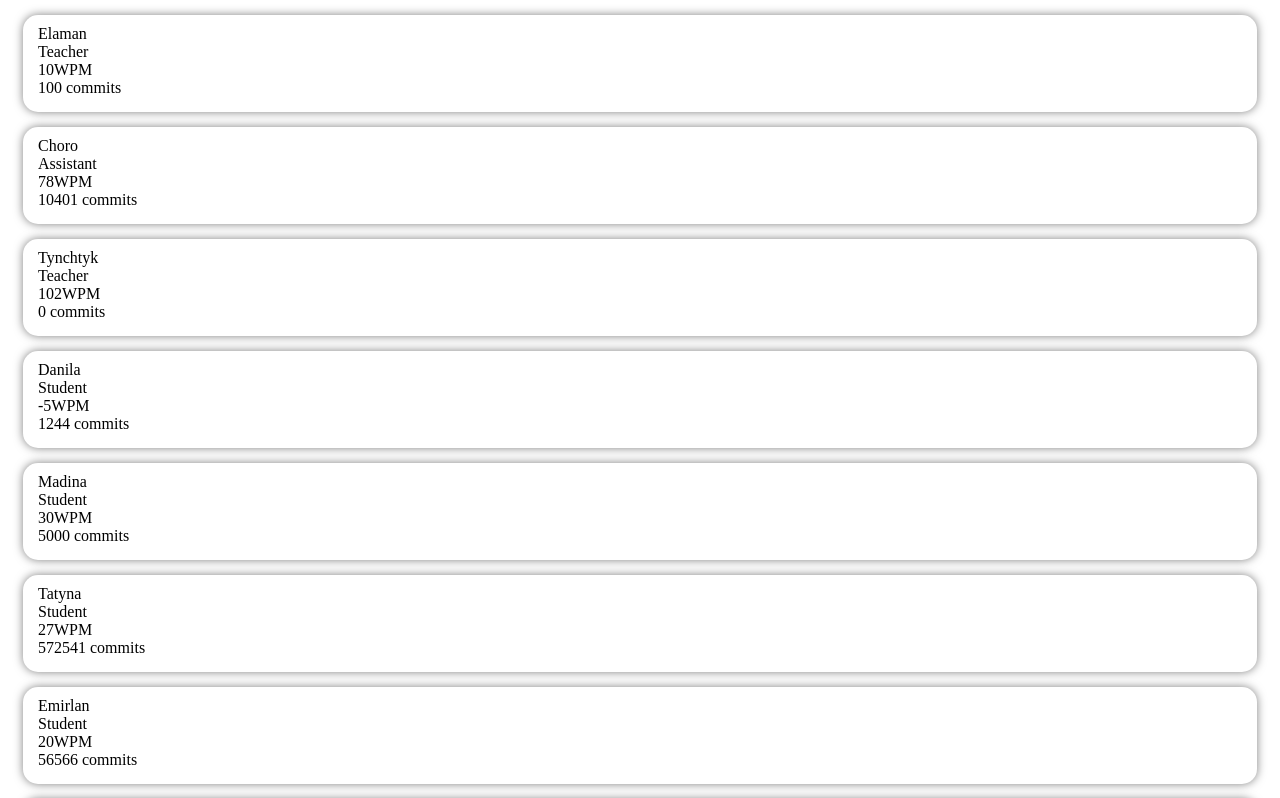
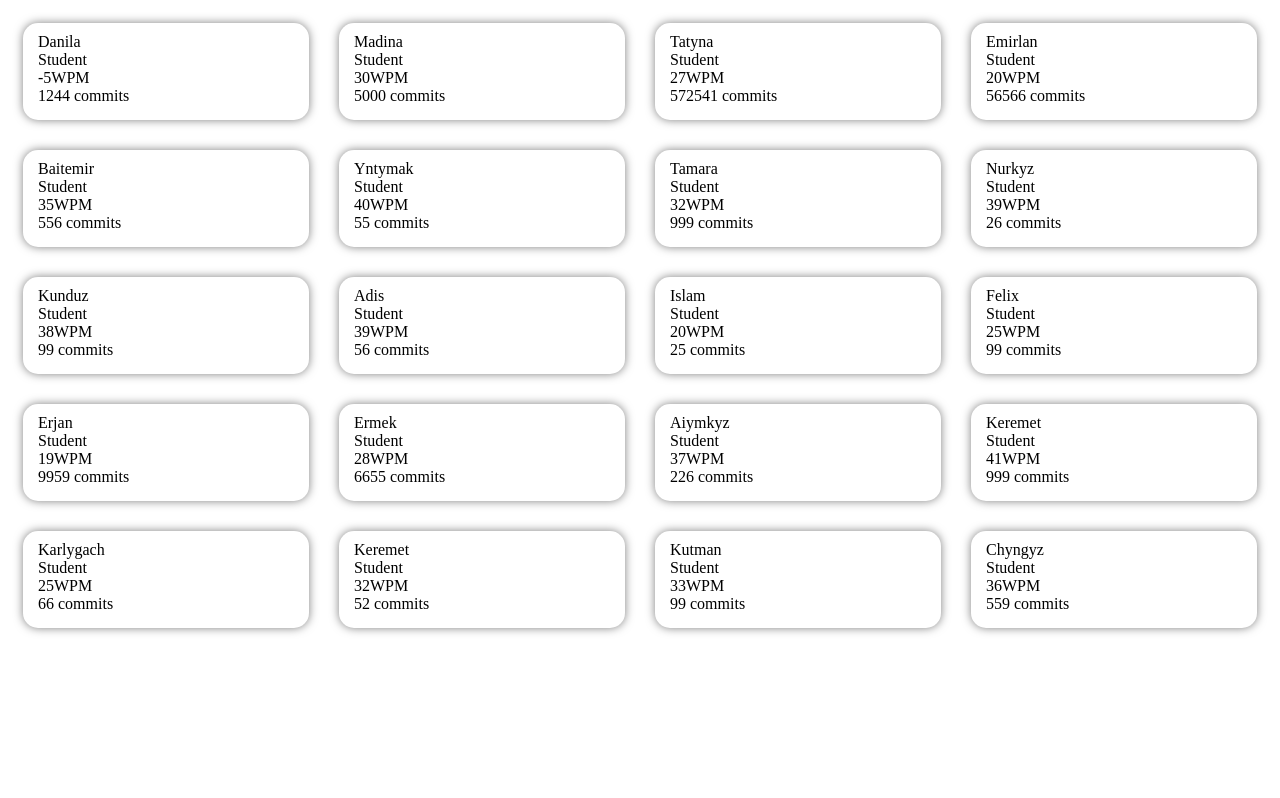
Before and after one commit to MadinaTadjidinova/my-first-app, a React (Create React App) app: page / in a window 1280 px wide. Shown: the top 798 px of the page. Built offline with nearby package versions, Linux system fonts and the light colour scheme.

Commit message:
Started to do home work

```diff
--- a/src/App.js
+++ b/src/App.js
@@ -1,4 +1,4 @@
-import Person from "./13.03.2021/Person/Person";
+import PersonList from "./13.03.2021/PersonList/PersonList";
 
 function App() {
   const persons = [
@@ -26,10 +26,12 @@ function App() {
     { name: "Kutman", role: "Student", wpm: 33, commits: 99 },
     { name: "Chyngyz", role: "Student", wpm: 36, commits: 559 },
   ];
-  const output = persons.map(person => <Person {...person} />);
+
+  const students = persons.filter(person => person.role == "Student");
+  const fast = students.filter(person => person.role )
   return (
     <div className="App">
-      {output}
+      <PersonList persons={fast} />
     </div>
   );
 }
```
